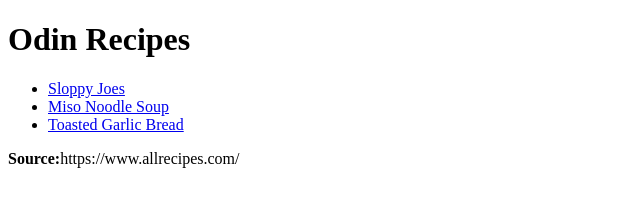
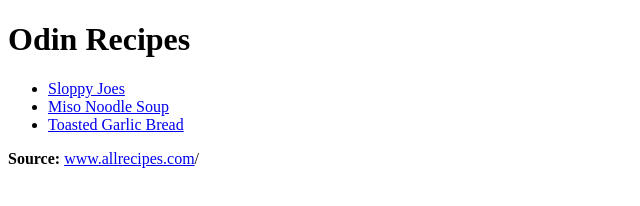
Before and after one commit to zcn333/odin-recipes, a plain HTML site: page index.html in a window 1280 px wide. Shown: the whole page, without its empty margins (0-640 px from the left). Drawn offline with Linux system fonts and the light colour scheme.

Commit message:
Improve source section of home (index) page

```diff
--- a/index.html
+++ b/index.html
@@ -12,6 +12,6 @@
         <li><a href ="./recipes/miso-noodle-soup.html">Miso Noodle Soup</a></li>
         <li><a href ="./recipes/toasted-garlic-bread.html">Toasted Garlic Bread</a></li>
     </ul>
-    <p><strong>Source:</strong>https://www.allrecipes.com/</p>
+    <p><strong>Source: </strong><a href = "https://www.allrecipes.com">www.allrecipes.com</a>/</p>
 </body>
 </html>
```
